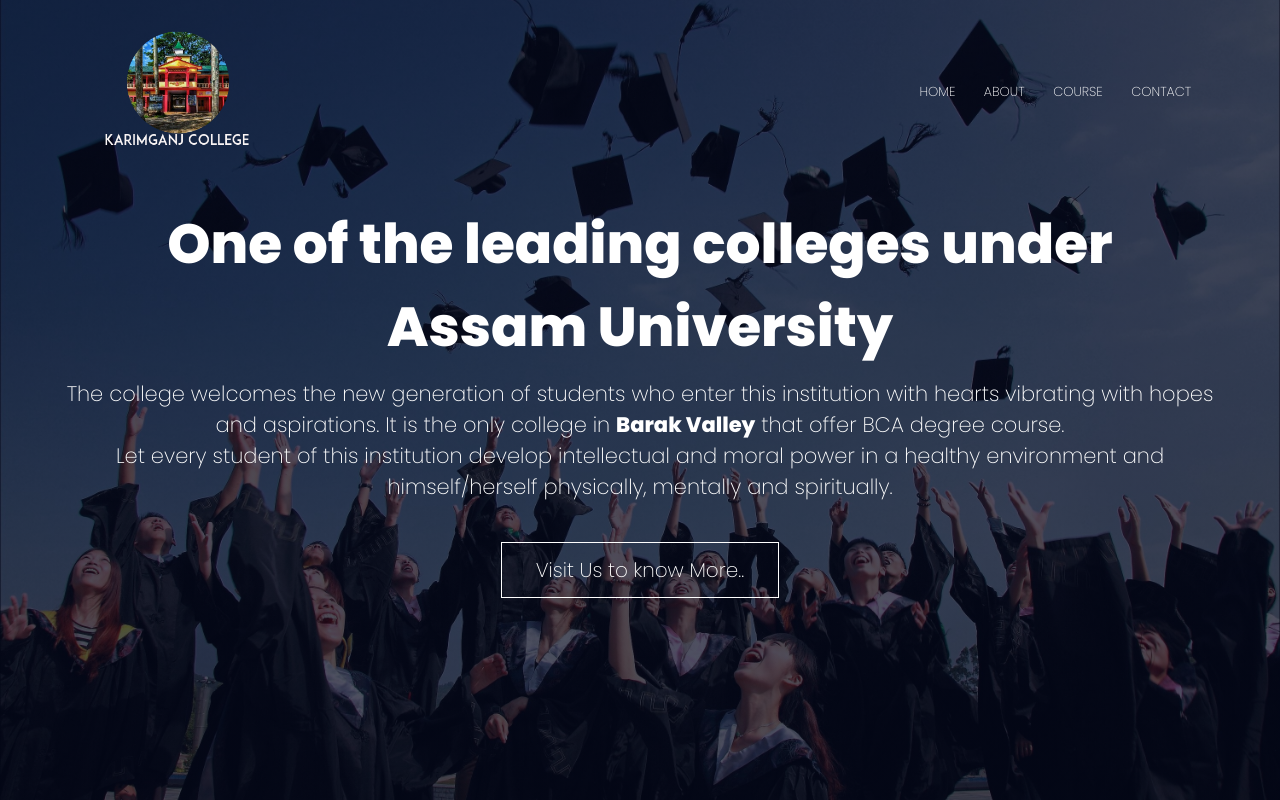
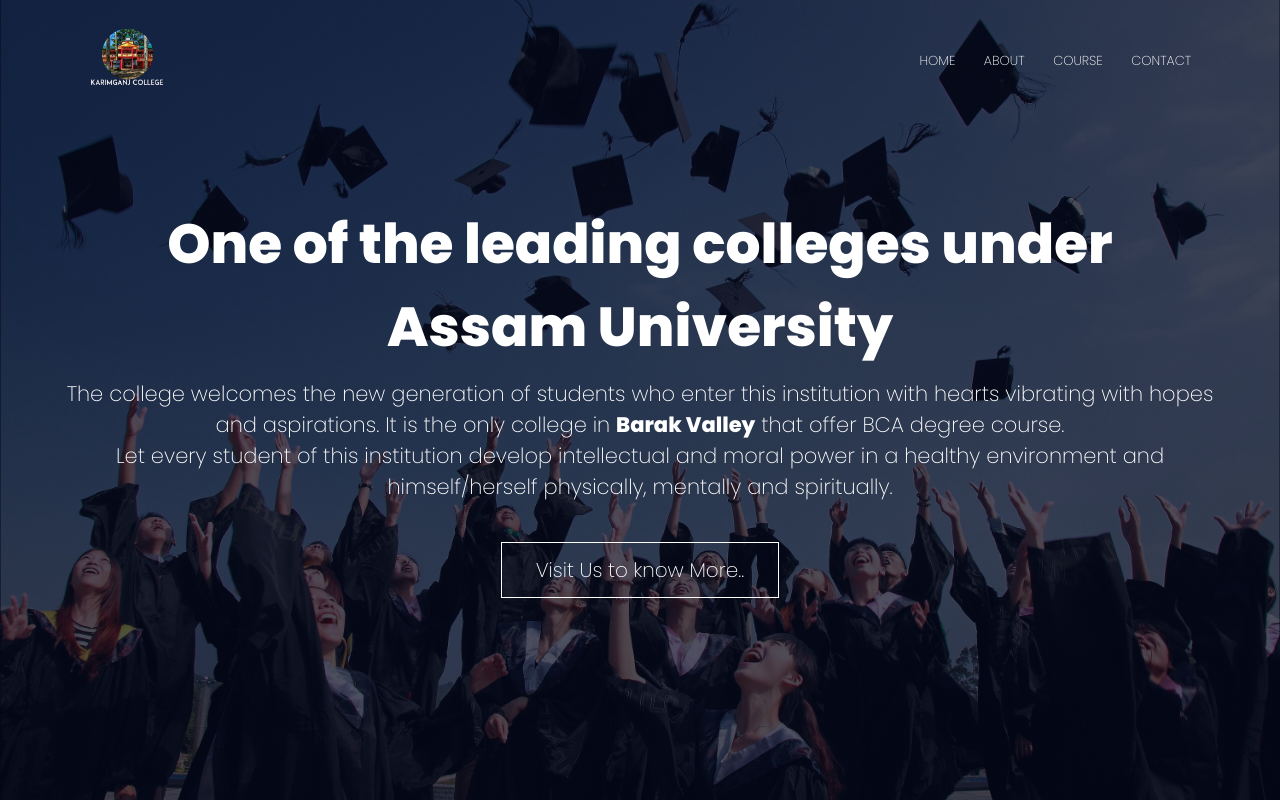
Before and after one commit to mass420/karimganjcollege, a plain HTML site: page index.html in a window 1280 px wide. Drawn offline with Linux system fonts and the light colour scheme.

Commit message:
some modification

```diff
--- a/index.css
+++ b/index.css
@@ -5,12 +5,12 @@
 }
 
 .header{
-    min-height: 100vh;
-    width: 100%;
+    height: 100vh;
     background-image: linear-gradient(rgba(4,9,30,0.7),rgba(4,9,30,0.7)), url(./photos/pexels-pixabay-267885.jpg);
+    background-size: cover;
+    background-repeat: no-repeat;
     background-position: center;
-    background-size: cover;
-    position: relative;
+    background-attachment: fixed;
 }
 
 nav{
@@ -21,7 +21,8 @@ nav{
 }
 /* For logo image */
 nav img{
-    width: 200px;
+    width: 100px;
+
 }
 
 .nav-links{
@@ -137,4 +138,13 @@ nav .fa{
     .nav-links ul{
         padding: 30px;
     }
+
+   /*  .header{
+        min-height: 100vh;
+        width: 100%;
+        background-image: linear-gradient(rgba(4,9,30,0.7),rgba(4,9,30,0.7)), url(./photos/pexels-george-pak-7972555.jpg);
+        background-position: center;
+        background-size: contain;
+        position: relative;
+    } */
 }
```
Also changed, not shown: 1 other file.
